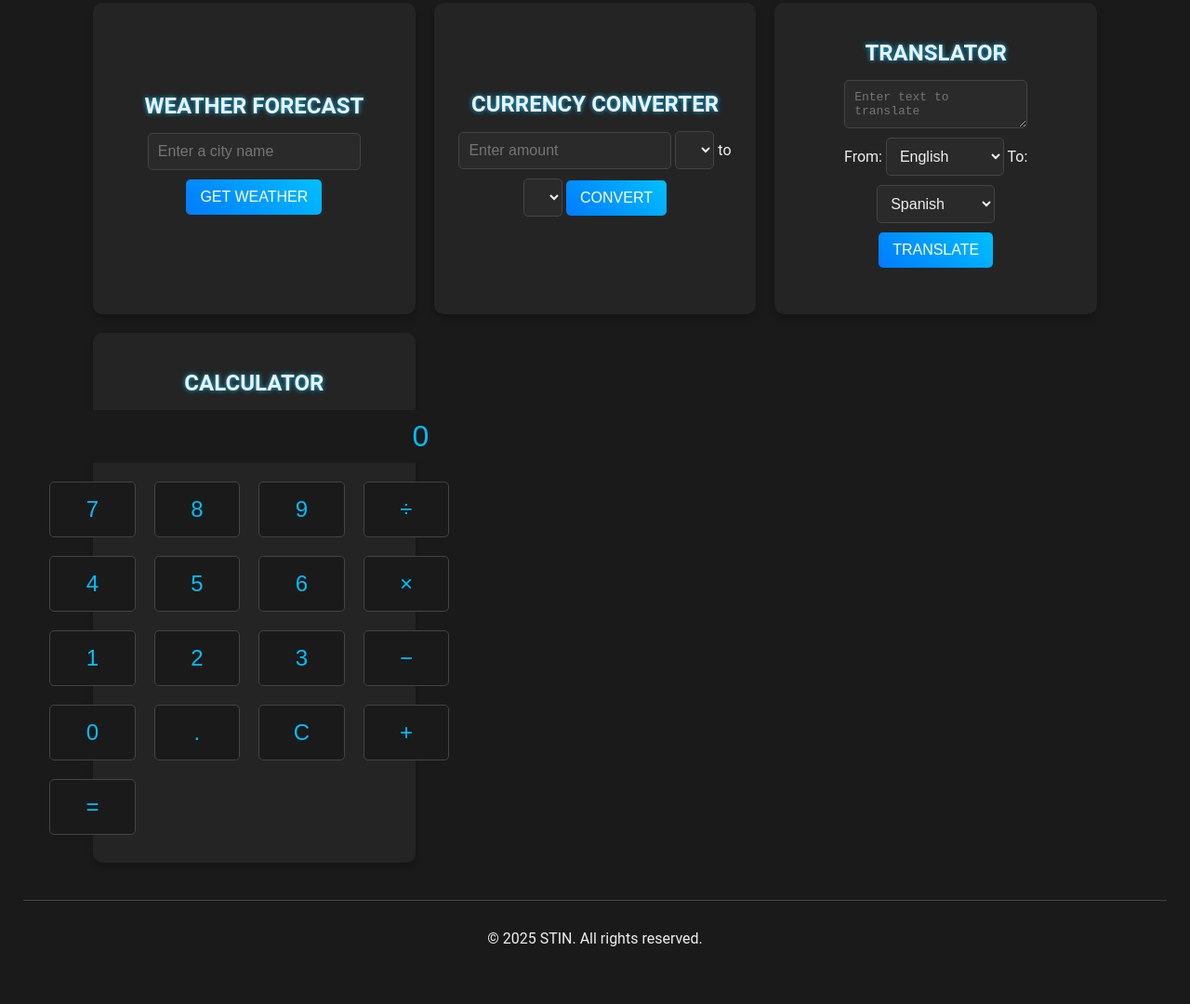
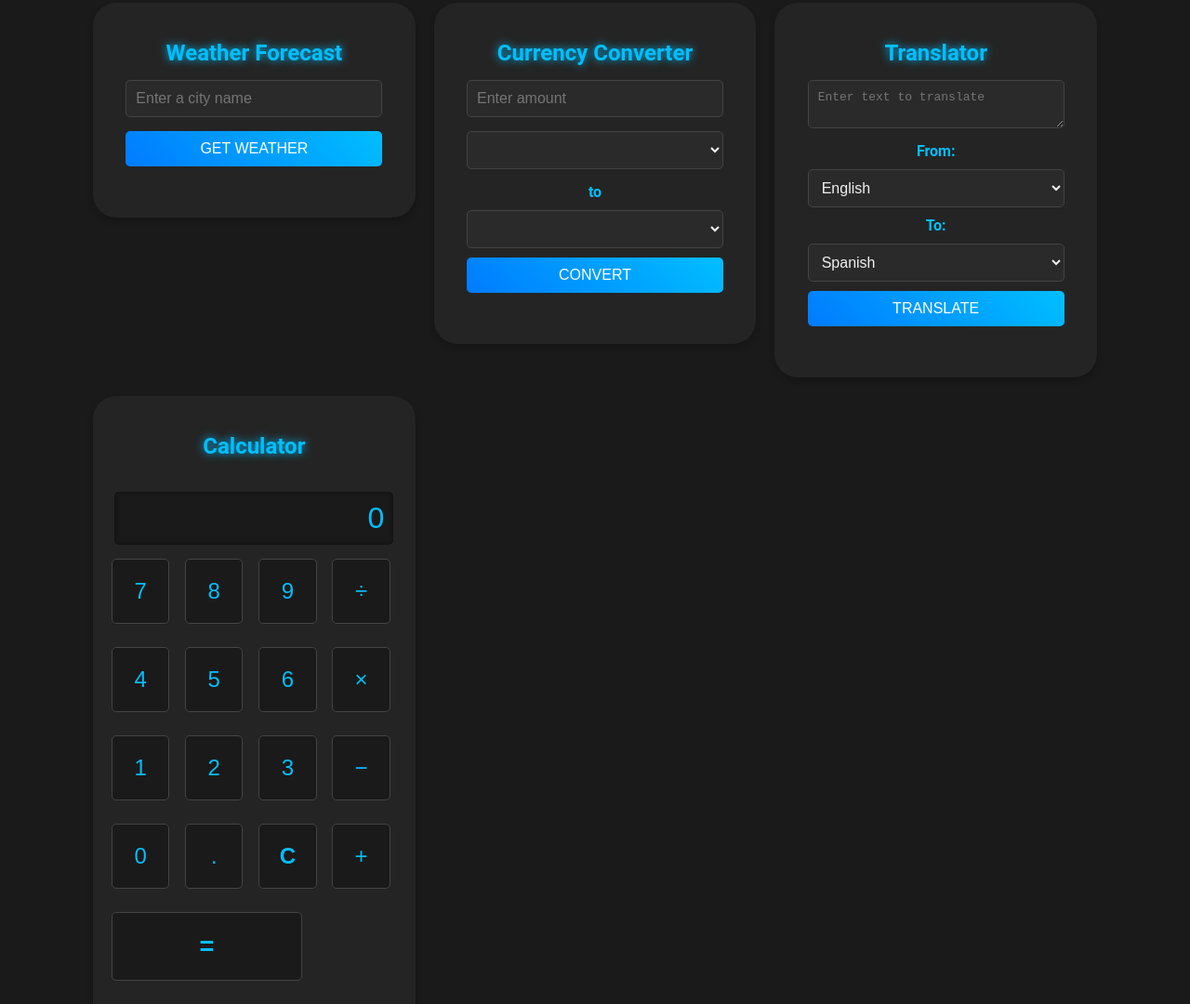
Before and after one commit to YakovCo44/STIN, a plain HTML site: page index.html in a window 1280 px wide. Shown: the part 225-1305 px from the top of the page at 93% size. Before the commit the page ends 1275 px from the top, so only its background shows below. Drawn offline with Linux system fonts and the light colour scheme; no server answers.

Commit message:
Update style.css

```diff
--- a/css/style.css
+++ b/css/style.css
@@ -1,11 +1,12 @@
+/* General Styles */
 body,
 html {
   margin: 0;
   padding: 0;
   min-height: 100%;
   font-family: 'Roboto', sans-serif;
-  color: #f0f0f0;
-  background: #1a1a1a;
+  color: #f0f0f0; /* Light text */
+  background: #1a1a1a; /* Dark background */
   display: flex;
   flex-direction: column;
   align-items: center;
@@ -26,25 +27,30 @@ html {
 /* Main Grid Layout */
 main {
   display: grid;
-  grid-template-columns: repeat(auto-fit, minmax(300px, 1fr));
-  gap: 20px;
+  grid-template-columns: repeat(auto-fit, minmax(300px, 1fr)); /* Uniform width */
+  grid-auto-rows: auto; /* Height adjusts based on content */
+  gap: 20px; /* Space between blocks */
   width: 90%;
   max-width: 1200px;
   margin: 20px auto;
+  align-items: start; /* Aligns blocks to the top */
+  justify-items: stretch; /* Stretches blocks to fit column width */
+  grid-auto-flow: dense; /* Fills gaps in the layout efficiently */
+  grid-template-rows: auto 1fr;
 }
 
-/* Feature Block Styles */
+/* Block Styles */
 .feature-block {
-  background: #242424;
-  border-radius: 10px;
-  padding: 20px;
-  box-shadow: 0 4px 6px rgba(0, 0, 0, 0.2);
-  transition: transform 0.2s ease, box-shadow 0.3s ease;
   display: flex;
   flex-direction: column;
   align-items: center;
   justify-content: center;
+  padding: 20px;
   text-align: center;
+  background: #242424;
+  border-radius: 25px;
+  box-shadow: 0 4px 6px rgba(0, 0, 0, 0.2);
+  transition: transform 0.3s ease, box-shadow 0.3s ease;
 }
 
 .feature-block:hover {
@@ -54,10 +60,18 @@ main {
 
 .feature-block h2 {
   font-size: 1.5em;
-  text-transform: uppercase;
   margin-bottom: 15px;
-  color: #f0f0f0;
-  text-shadow: 0 0 5px #00bfff;
+  color: #00bfff; /* Neon blue for headings */
+  text-shadow: 0 0 10px #00bfff;
+}
+
+.feature-block input,
+.feature-block select,
+.feature-block button,
+.feature-block textarea {
+  margin-bottom: 15px; /* Add spacing between elements */
+  width: 90%; /* Adjust width to prevent overflow */
+  max-width: 300px; /* Keep inputs/buttons compact */
 }
 
 /* Buttons */
@@ -82,6 +96,7 @@ button:active {
   transform: translateY(1px);
 }
 
+/* Inputs and Textareas */
 input,
 select,
 textarea {
@@ -95,13 +110,12 @@ textarea {
   box-sizing: border-box;
 }
 
-.feature-block input,
-.feature-block select,
-.feature-block textarea,
-.feature-block button {
-  margin-bottom: 10px;
-  width: auto;
-  max-width: 90%;
+input:focus,
+select:focus,
+textarea:focus {
+  outline: none;
+  border-color: #00bfff;
+  box-shadow: 0 0 10px #00bfff;
 }
 
 /* Weather Section */
@@ -118,6 +132,13 @@ textarea {
   color: #e0e0e0;
 }
 
+#currency-converter span {
+  margin: 20px; /* Space around the "to" text */
+  color: #00bfff; /* Matches button styles */
+  font-weight: bold;
+  font-size: 1em;
+}
+
 /* Translator */
 #translation-result {
   margin-top: 20px;
@@ -125,42 +146,161 @@ textarea {
   color: #e0e0e0;
 }
 
+#to-currency,
+#source-lang,
+#target-lang {
+  margin: 10px;
+}
+
+#translator label {
+  margin: 20px; /* Add spacing between dropdowns and labels */
+  color: #00bfff;
+  font-size: 1em;
+  font-weight: bold;
+}
+
 /* Calculator */
 #calc-container {
-  display: grid;
-  grid-template-rows: auto auto;
-  gap: 10px;
+  width: 100%;
+  max-width: 320px; /* Ensure a consistent width */
+  padding: 20px;
+  border-radius: 10px;
+  text-align: center;
+  background: #242424; /* Match the block style */
+  display: flex;
+  flex-direction: column;
+  align-items: center; /* Center contents horizontally */
+  justify-content: center; /* Center contents vertically */
 }
 
 #calc-input {
+  width: 100%;
   font-size: 2em;
-  text-align: right;
+  padding: 10px;
+  border: none;
   background: #1a1a1a;
   color: #00bfff;
-  border: none;
-  padding: 10px;
   border-radius: 5px;
+  text-align: right;
+  box-shadow: inset 0 0 5px rgba(0, 0, 0, 0.5);
 }
 
 #calc-buttons {
   display: grid;
-  grid-template-columns: repeat(4, 1fr);
-  gap: 10px;
+  grid-template-columns: repeat(4, 1fr); /* 4 buttons per row */
+  gap: 10px; /* Consistent spacing between buttons */
+  width: 100%; /* Ensure buttons span the container */
 }
 
 .calc-btn {
   font-size: 1.5em;
-  background: #1a1a1a;
+  padding: 20px;
+  background: #1a1a1a; /* Darker button color */
   color: #00bfff;
   border: 1px solid #444;
-  padding: 15px;
   border-radius: 5px;
-  transition: background 0.3s ease, color 0.3s ease;
+  cursor: pointer;
+  transition: all 0.3s ease;
+  text-align: center;
 }
 
 .calc-btn:hover {
+  background: #00bfff; /* Lighter blue on hover */
+  color: #1a1a1a;
+  box-shadow: 0 4px 6px rgba(0, 0, 0, 0.3);
+}
+
+#calc-equals {
+  grid-column: span 3; /* Make the equals button span two columns */
+  background: #1a1a1a; /* Uniform color with other buttons */
+  color: #00bfff; /* Match the theme */
+  font-size: 1.7em;
+  font-weight: bold;
+  padding: 20px; /* Adjust padding for a larger button */
+}
+
+#calc-clear {
+  background: #1a1a1a; /* Uniform color with other buttons */
+  color: #00bfff; /* Match the theme */
+  font-size: 1.5em;
+  font-weight: bold;
+}
+
+#calc-clear:hover,
+#calc-equals:hover {
   background: #00bfff;
   color: #1a1a1a;
+  transform: scale(1.05);
+}
+
+/* To-Do List */
+#todo-container {
+  display: flex;
+  flex-direction: column;
+  align-items: center;
+  width: 100%;
+  max-width: 300px;
+  margin: 0 auto;
+}
+
+#todo-input {
+  width: 100%;
+  margin-bottom: 10px;
+  font-size: 1em;
+  border-radius: 5px;
+  border: 1px solid #444;
+  background: #2a2a2a;
+  color: #f0f0f0;
+}
+
+#todo-input:focus {
+  outline: none;
+  border-color: #00bfff;
+  box-shadow: 0 0 10px #00bfff;
+}
+
+#add-task-btn {
+  margin-bottom: 15px;
+}
+
+#todo-tasks {
+  list-style: none;
+  padding: 0;
+  width: 100%;
+}
+
+#todo-tasks li {
+  display: flex;
+  align-items: center; /* Align items vertically */
+  justify-content: space-between;
+  border-radius: 5px;
+  background: #2a2a2a;
+  color: #f0f0f0;
+  margin-bottom: 5px; /* Reduce spacing between tasks */
+  font-size: 1em; /* Ensure text size is appropriate */
+  line-height: 1.2; /* Adjust line height for compactness */
+}
+
+#todo-tasks li input[type="checkbox"] {
+  margin-right: 10px; /* Adjust spacing around the checkbox */
+}
+
+#todo-tasks li.completed {
+  text-decoration: line-through;
+  color: #888;
+}
+
+#todo-tasks li button {
+  background: transparent;
+  border: none;
+  color: #dc3545;
+  font-size: 1.2em;
+  cursor: pointer;
+  transition: color 0.3s ease;
+}
+
+#todo-tasks li button:hover {
+  color: #ff6666;
 }
 
 /* Footer */
@@ -171,7 +311,6 @@ footer {
   padding: 15px;
   border-top: 1px solid #444;
   width: 100%;
-  margin-top: 20px;
 }
 
 footer a {
@@ -183,13 +322,9 @@ footer a:hover {
   text-decoration: underline;
 }
 
+/* Responsive Adjustments */
 @media (max-width: 768px) {
   main {
-    grid-template-columns: 1fr;
-  }
-
-  button {
-    font-size: 0.9em;
-    padding: 8px 12px;
+    grid-template-columns: 1fr; /* Single column for smaller screens */
   }
 }
```
